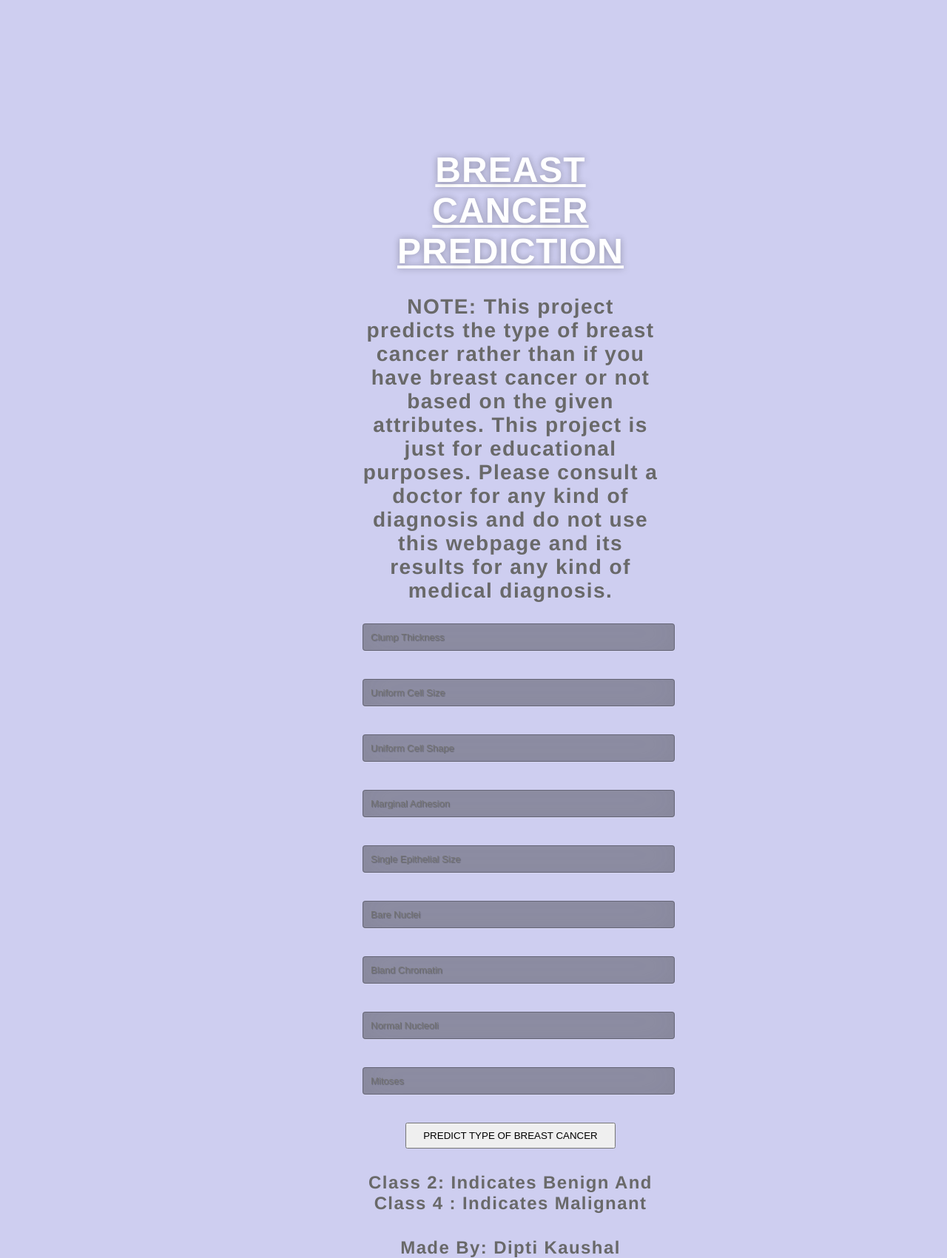
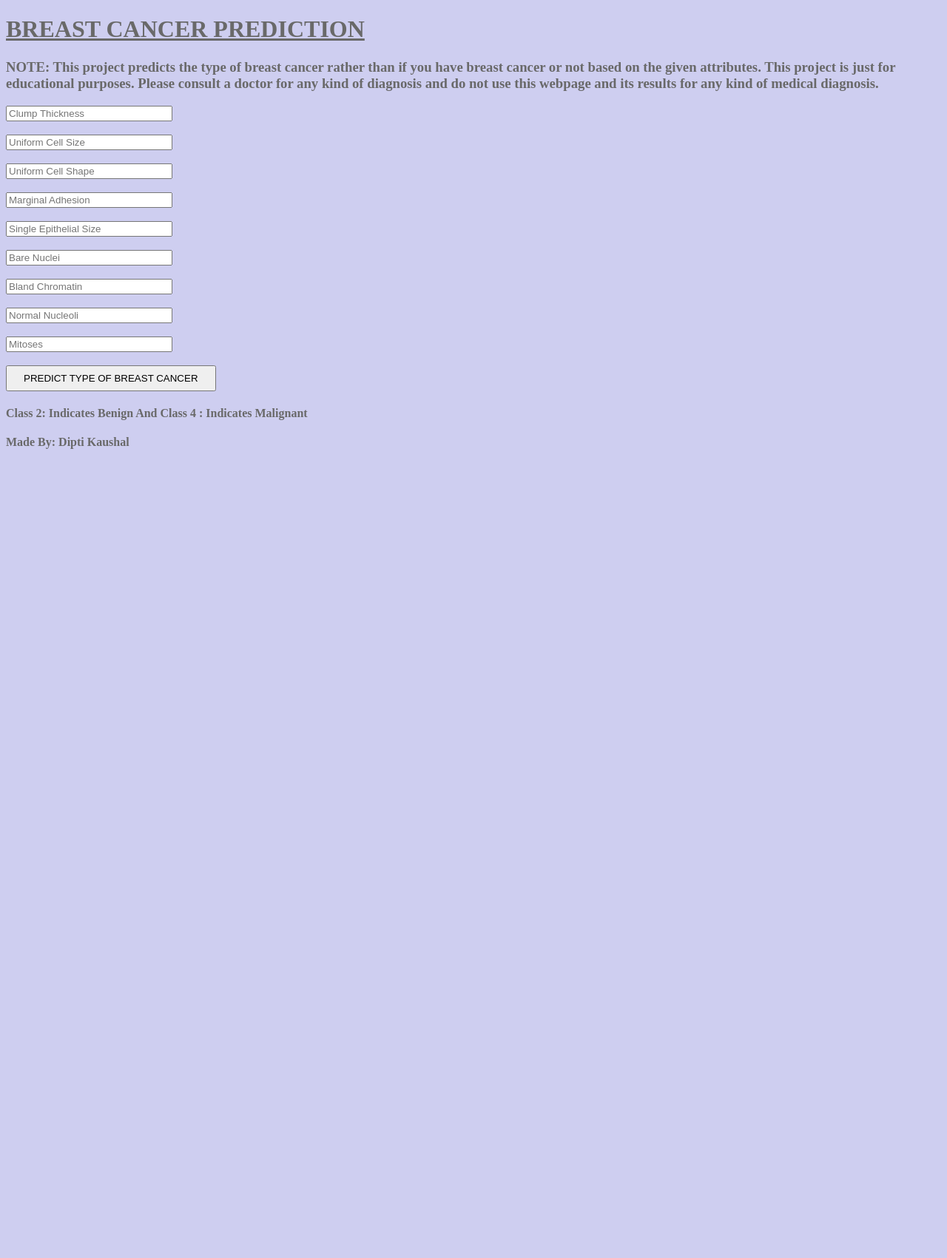
Before and after one commit to diptikaushal/Breast-Cancer-Prediction, a Flask app: page / in a window 1280 px wide. Shown: the whole page at 74% size. After the commit the page ends 607 px from the top, so only its background shows below. Run offline with Flask 2, Linux system fonts and the light colour scheme; parts of the project's set-up code (start-up, migrations or seed data) failed here and were passed over.

Commit message:
Add files via upload

```diff
--- a/templates/appui.html
+++ b/templates/appui.html
@@ -3,11 +3,11 @@
 <head>
   <meta charset="UTF-8">
   <title>Breast Cancer API</title>
-  <link href='https://fonts.googleapis.com/css?family=Pacifico' rel='stylesheet' type='text/css'>
+ <!-- <link href='https://fonts.googleapis.com/css?family=Pacifico' rel='stylesheet' type='text/css'>
 <link href='https://fonts.googleapis.com/css?family=Arimo' rel='stylesheet' type='text/css'>
 <link href='https://fonts.googleapis.com/css?family=Hind:300' rel='stylesheet' type='text/css'>
 <link href='https://fonts.googleapis.com/css?family=Open+Sans+Condensed:300' rel='stylesheet' type='text/css'>
-<link rel="stylesheet" href="style2.css">
+<link rel="stylesheet" href="style2.css"> -->
 <style type="text/css">
   body {
     background-color: #CECEf0;
--- a/templates/style2.css
+++ b/templates/style2.css
@@ -12,6 +12,7 @@ body {
 	text-align:center;
 	letter-spacing:1.4px;
 }
+<!--
 .login {
 	position: absolute;
 	top: 40%;
@@ -21,7 +22,7 @@ body {
 	height:400px;
 }
 
-.login h1 { color: #fff; text-shadow: 0 0 10px rgba(0,0,0,0.3); letter-spacing:1px; text-align:center; }
+.login h1 { color: #fff; text-shadow: 0 0 10px rgba(0,0,0,0.3); letter-spacing:1px; text-align:center; } -->
 
 input {
 	width: 100%;
```
